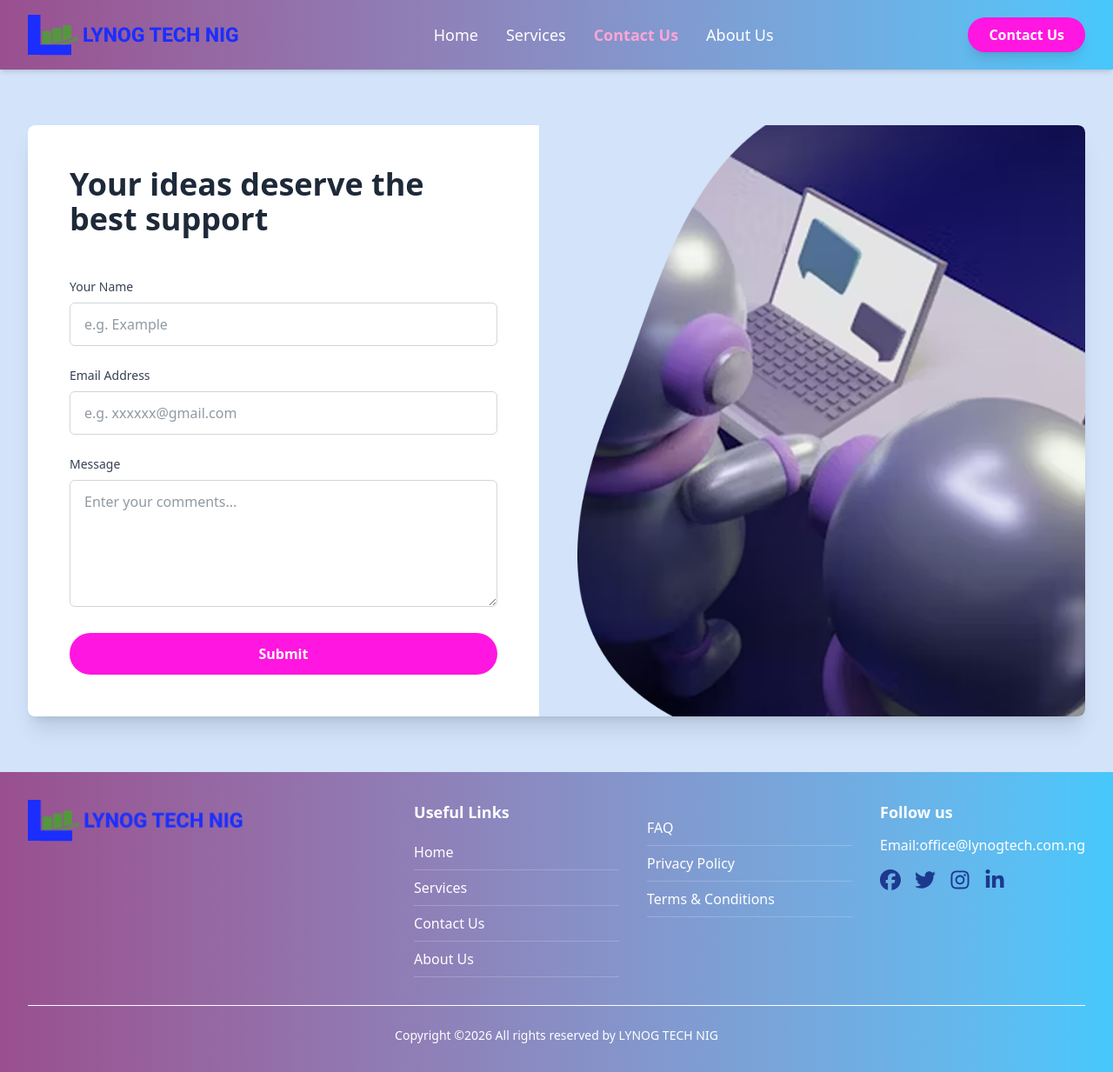
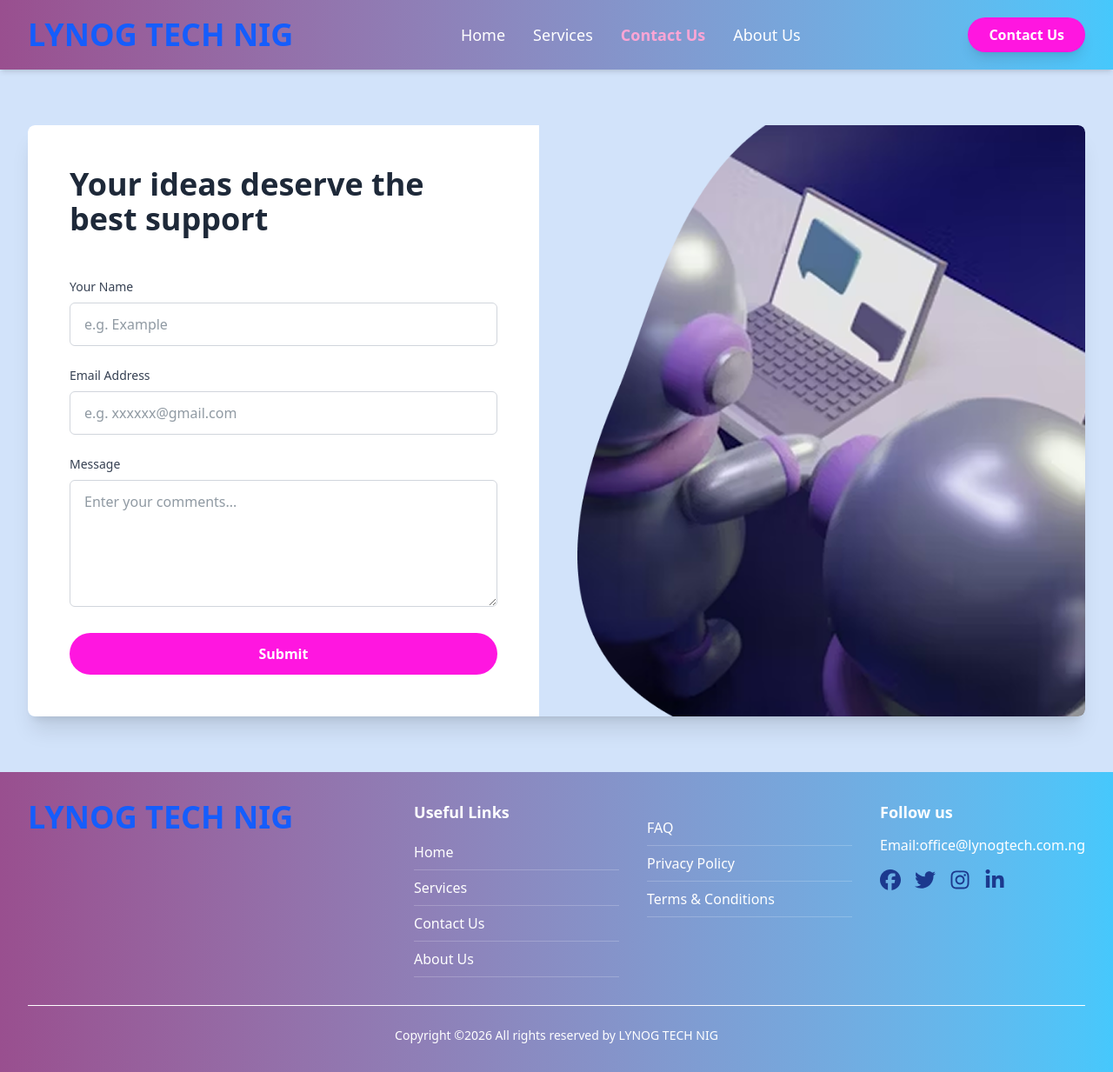
Before and after one commit to 080Evelyn/Lynogtech, a React (Vite) app: page /contact in a window 1280 px wide. Shown: the whole page at 87% size. Built offline with nearby package versions, Linux system fonts and the light colour scheme.

Commit message:
logo change

```diff
--- a/index.html
+++ b/index.html
@@ -2,7 +2,7 @@
 <html lang="en">
   <head>
     <meta charset="UTF-8" />
-    <link rel="icon" type="image/svg+xml" href="/vite.svg" />
+    <link rel="icon" type="image/png" href="/lynoLogo.png" />
     <meta name="viewport" content="width=device-width, initial-scale=1.0" />
     <title>
       LYNOG TECH NIG | Mobile & Web App Development Company in Nigeria
@@ -15,7 +15,7 @@
       content="LYNOG TECH NIG, mobile app development Nigeria, web app development Nigeria, custom software solutions, web design, digital transformation, software development company" />
     <meta name="author" content="LYNOG TECH NIG" />
     <link rel="canonical" href="https://www.lynogtech.com.ng" />
-    <link rel="icon" type="image/svg+xml" href="/vite.svg" />
+    <link rel="icon" type="image/png" href="/lynoLogo.png" />
   </head>
   <body>
     <div id="root"></div>
--- a/src/components/Footer.jsx
+++ b/src/components/Footer.jsx
@@ -1,5 +1,4 @@
 import { Link } from "react-router-dom";
-import logo from "../assets/lynoLogo.png";
 import {
   FaFacebook,
   FaInstagram,
@@ -12,7 +11,8 @@ const Footer = () => {
       <div className="max-w-7xl mx-auto flex flex-col md:flex-row justify-between items-center md:items-start space-y-8 md:space-y-0">
         {/* Logo and Company Name */}
         <div className="flex flex-col items-center md:items-start text-center md:text-left">
-          <img src={logo} alt="Lynogg Tech Logo" className="h-12 mb-2" />
+          {/* <img src={logo} alt="Lynogg Tech Logo" className="h-12 mb-2" /> */}
+          <p className="text-4xl font-bold text-blue-600">LYNOG TECH NIG</p>
         </div>
 
         {/* Links Section */}
--- a/src/components/Navbar.jsx
+++ b/src/components/Navbar.jsx
@@ -1,6 +1,5 @@
 import { useState } from "react";
 import { Menu, X } from "lucide-react";
-import logo from "../assets/lynoLogo.png";
 import { Link, NavLink } from "react-router-dom";
 
 export default function Navbar() {
@@ -12,7 +11,7 @@ export default function Navbar() {
         <div className="flex items-center justify-between h-20">
           {/* Logo */}
           <div className="">
-            <img src={logo} alt="logo" />
+            <p className="text-4xl font-bold text-blue-600">LYNOG TECH NIG</p>
           </div>
 
           {/* Desktop Navigation */}
```
Also changed, not shown: public/lynoLogo.png (renamed from src/assets/lynoLogo.png).
